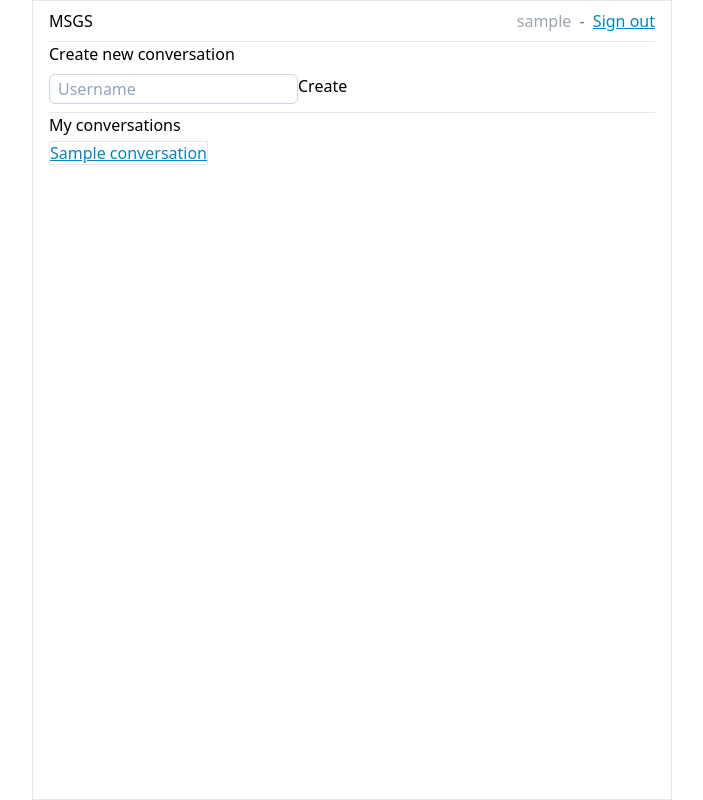
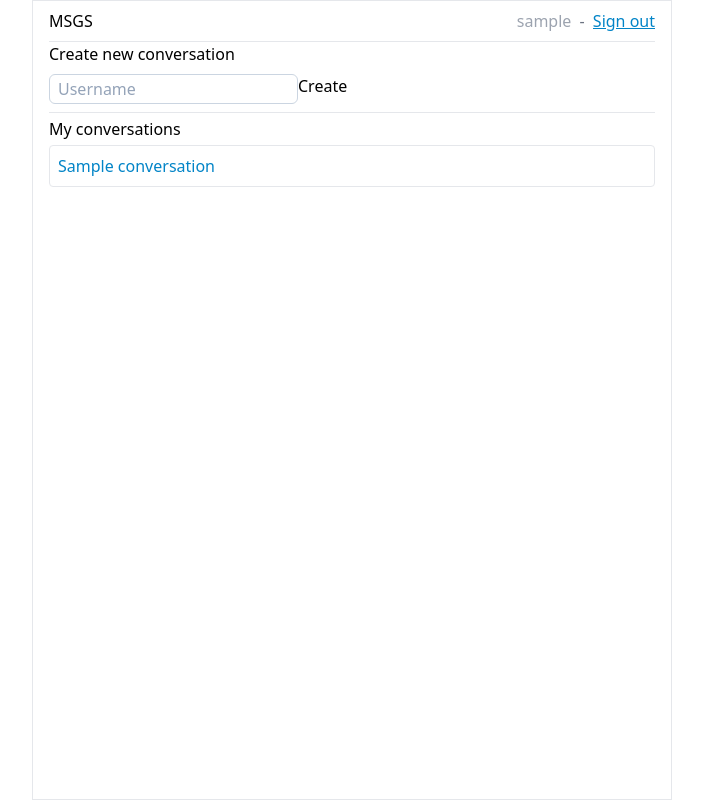
Before and after one commit to mhmh4/flask-messenger, a Flask app: template msgs/templates/home.html in a window 1280 px wide. Shown: the whole page, without its empty margins (288-991 px from the left). Run offline with Flask 3, Linux system fonts and the light colour scheme; the visitor is signed in with stand-in values (Sample User, id 1); the template is opened without the code that fills it: values that come from a table or form of the project are taken from there, most other values are stand-ins (such as "Sample title", 1, 10 or a date in 2020); parts of the project's set-up code (start-up, migrations or seed data) failed here and were passed over; some libraries are stand-ins or nearby versions.

Commit message:
Update home.html

```diff
--- a/msgs/templates/home.html
+++ b/msgs/templates/home.html
@@ -29,19 +29,16 @@
       </div>
     </form>
   </div>
-<hr>
+  <hr class="my-1">
   <div>
     <p>My conversations</p>
     <div class="flex flex-col">
       {% for conversation in conversations %}
-    <div class="my-1">
-      <a
-        href="{{ url_for('conversation', conversation_id=conversation[0]) }}"
-        class="border text-sky-600 underline"
-      >
-        {{ conversation[1] }}
+        <a href="{{ url_for('conversation', conversation_id=conversation[0]) }}">
+          <div class="my-1 border py-2 rounded px-2 hover:bg-[#f9f9f9]">
+            <span class="text-sky-600">{{ conversation[1] }}</span>
+          </div>
         </a>
-    </div>
       {% endfor %}
     </div>
   </div>
```
Lines whose indentation alone changed are shown as unchanged.
